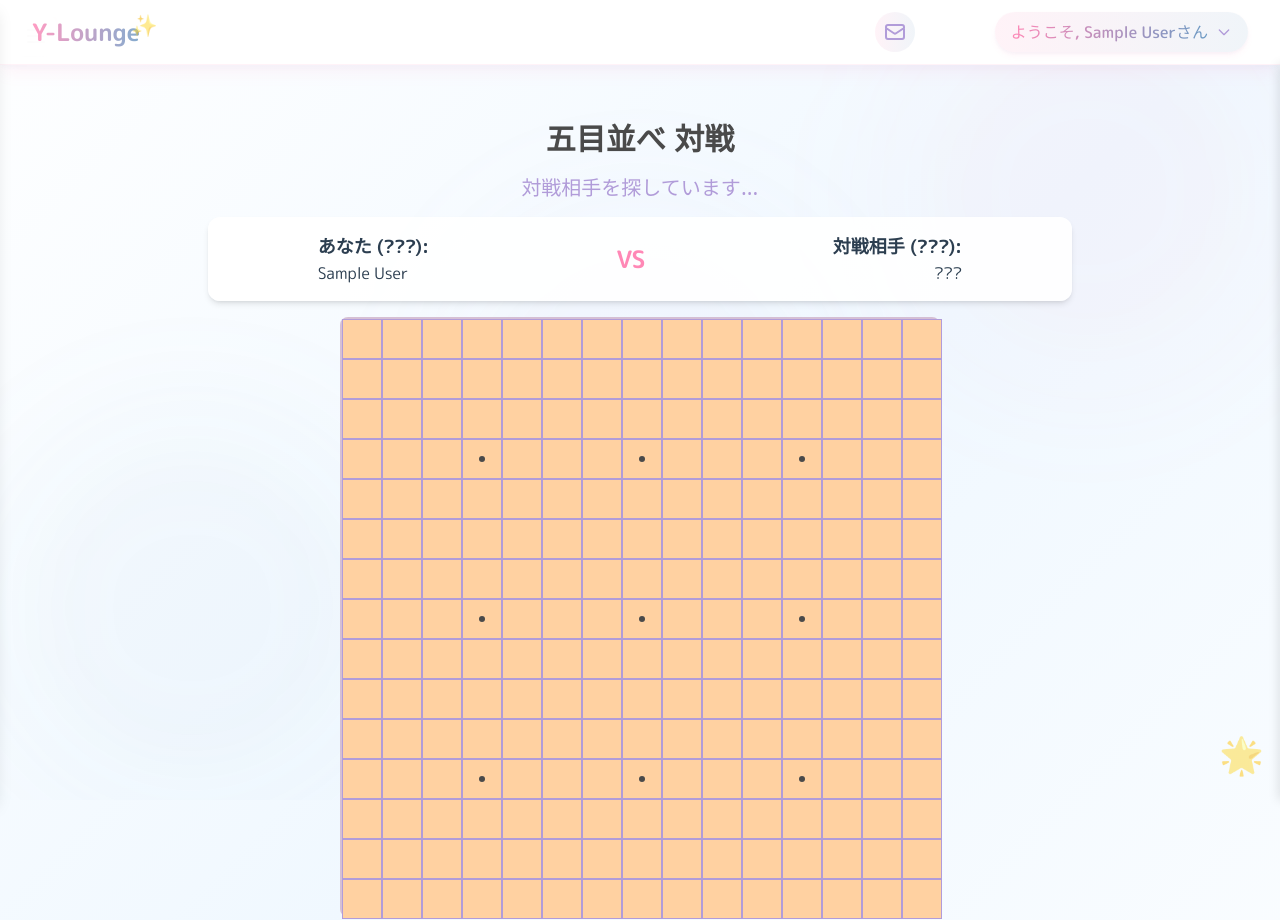
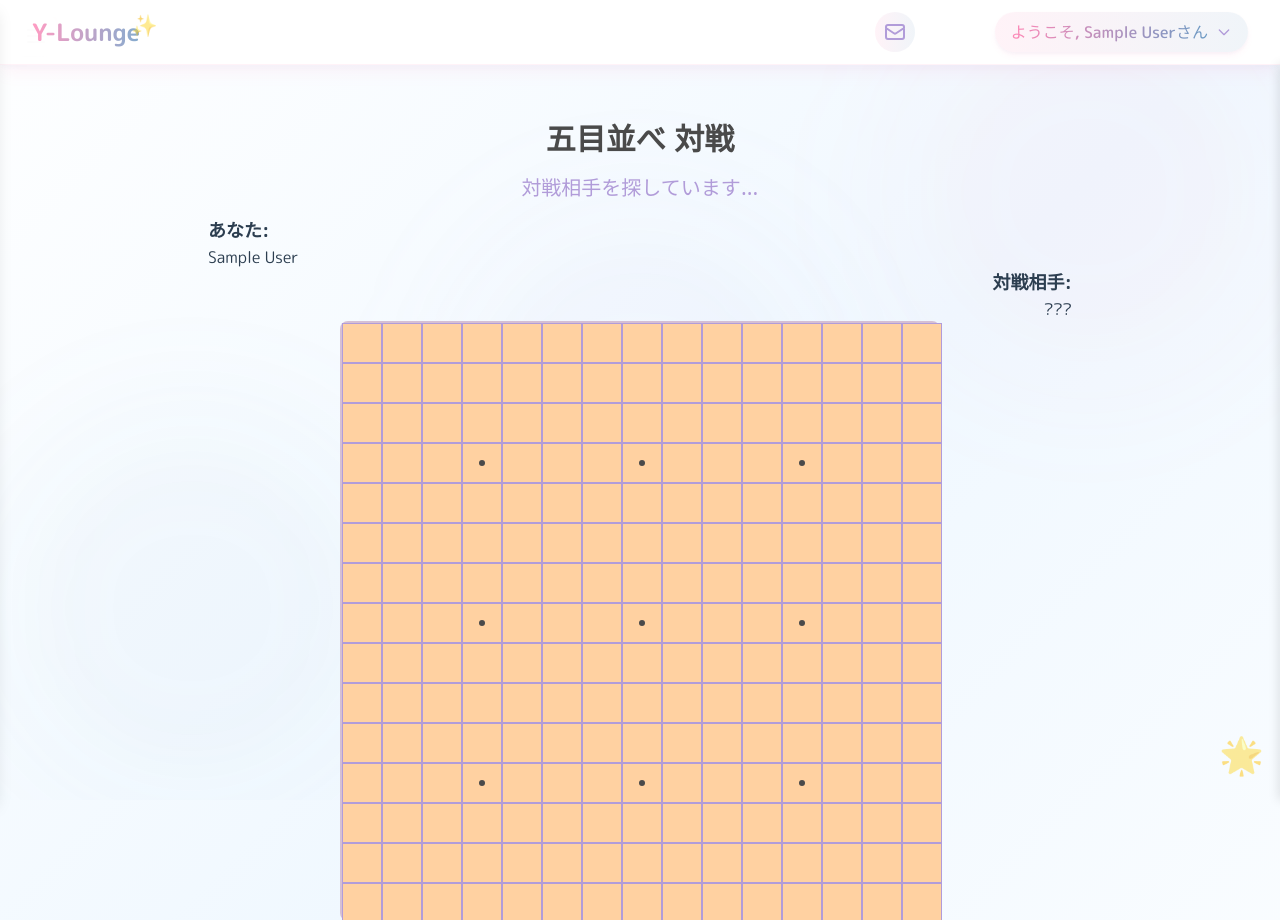
Before and after one commit to jin170424/team1_AYATAKA, a Flask app: page /game/gomoku in a window 1280 px wide. Shown: the top 920 px of the page. Run offline with Flask 3, Linux system fonts and the light colour scheme; the visitor is signed in with stand-in values (Sample User, id 1); some libraries are stand-ins or nearby versions.

Commit message:
Fix: Add missing HTML IDs for gomoku.js

```diff
--- a/comm_site/templates/gomoku.html
+++ b/comm_site/templates/gomoku.html
@@ -7,16 +7,14 @@
     <div id="game-status" class="mb-4 text-xl font-medium text-kawaii-purple">
         </div>
 
-    <div class="flex justify-around items-center mb-4 p-4 bg-white/90 rounded-xl shadow-md">
-        <div id="player-info" class="text-left">
-            <p class="font-bold text-lg">あなた (???):</p>
-            <p>{{ session.name }}</p>
-        </div>
-        <div class="text-2xl font-bold text-kawaii-pink">VS</div>
-        <div id="opponent-info" class="text-right">
-            <p class="font-bold text-lg">対戦相手 (???):</p>
-            <p id="opponent-name">???</p>
-        </div>
+    <div id="player-info" class="text-left">
+        <p id="my-color-label" class="font-bold text-lg">あなた:</p>
+        <p>{{ session.name }}</p>
+    </div>
+
+    <div id="opponent-info" class="text-right">
+        <p id="opponent-color-label" class="font-bold text-lg">対戦相手:</p>
+        <p id="opponent-name">???</p>
     </div>
 
     <div id="gomoku-board" class="grid grid-cols-15 w-[600px] h-[600px] bg-kawaii-yellow/50 shadow-inner rounded-lg mx-auto border-2 border-kawaii-purple/50"
```
